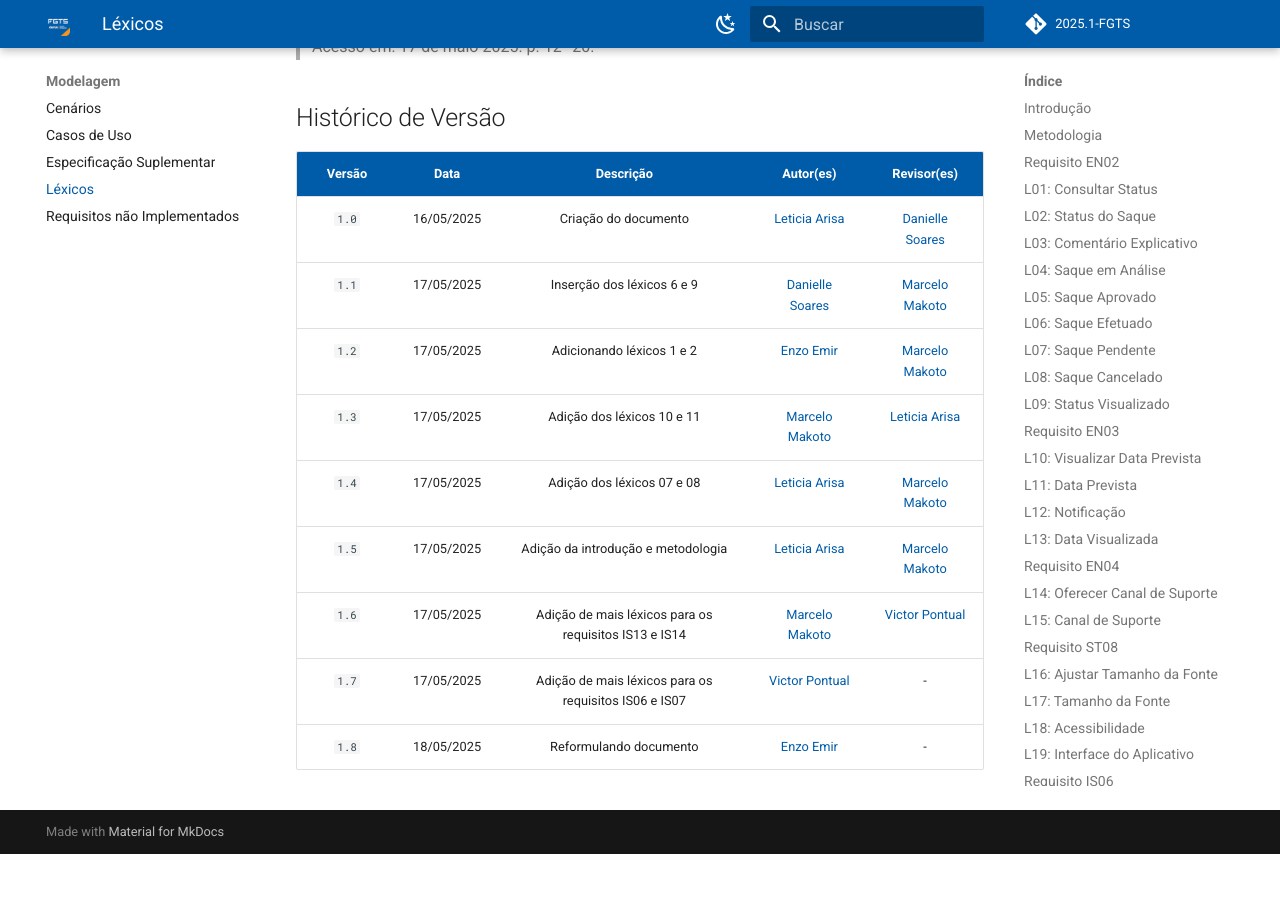
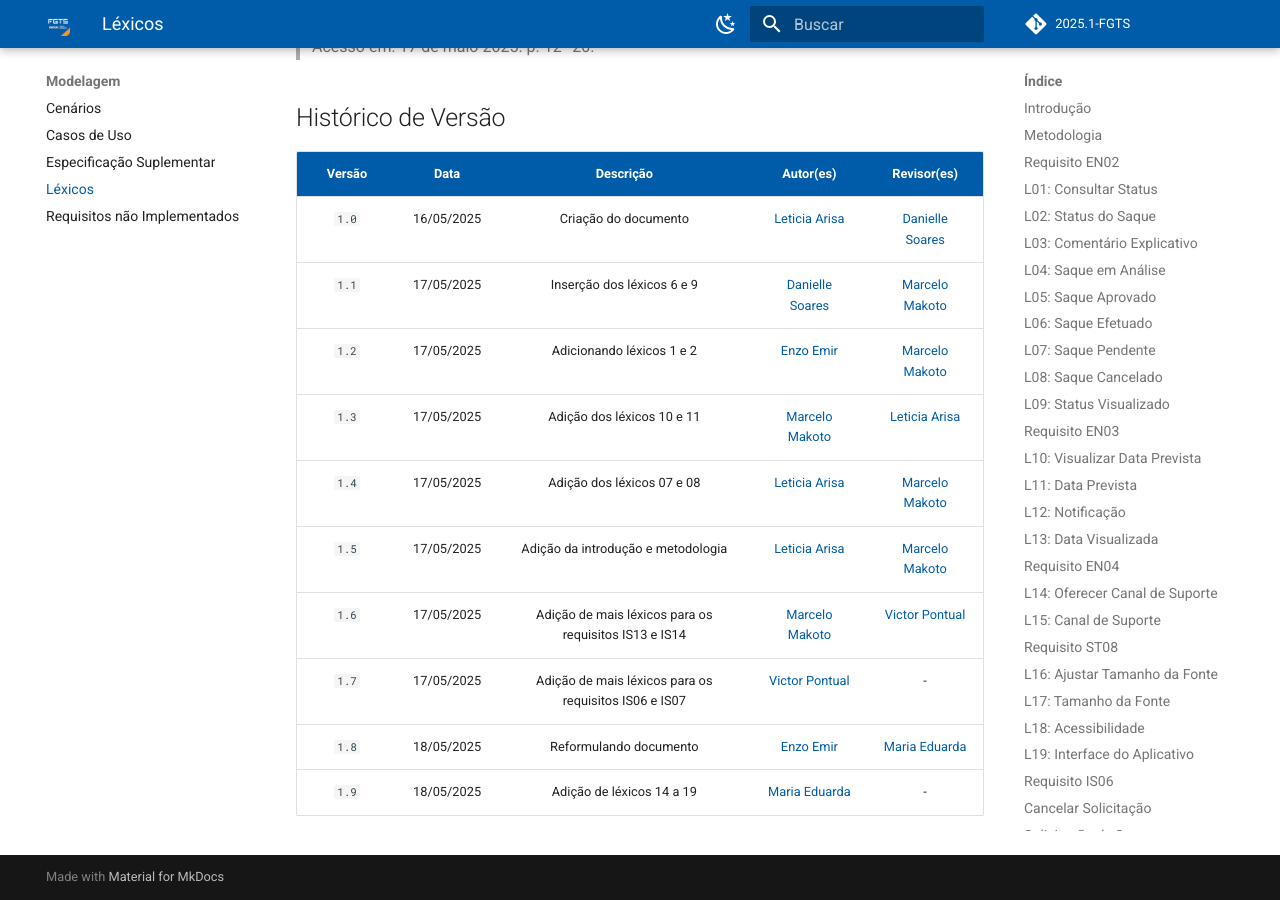
Before and after one commit to eduardodpms/REQ-FGTS, an MkDocs documentation site: the page built from docs/Modelagem/Lexicos.md, in a window 1280 px wide and 900 px high, scrolled down 23183 px. Built offline with MkDocs 1.6.1 and Material for MkDocs 9.7.7, drawn with Linux system fonts in a browser that asks for light colours; comment, search, counter and statistics services are not loaded; before the commit the page ends 24037 px from its top, so only the background shows below that.

Commit message:
update: historico de versao

```diff
--- a/docs/Modelagem/Lexicos.md
+++ b/docs/Modelagem/Lexicos.md
@@ -943,4 +943,5 @@ O léxico XX utiliza o requisito funcional não implementado IS14 (O aplicativo
 | `1.5` | 17/05/2025 | Adição da introdução e metodologia | [Leticia Arisa](https://github.com/Leticia-Arisa-K-Higa) | [Marcelo Makoto](https://github.com/MM4k) |
 | `1.6` | 17/05/2025 | Adição de mais léxicos para os requisitos IS13 e IS14 | [Marcelo Makoto](https://github.com/MM4k)  | [Victor Pontual](https://github.com/VictorPontual) |
 | `1.7` | 17/05/2025 | Adição de mais léxicos para os requisitos IS06 e IS07 | [Victor Pontual](https://github.com/VictorPontual)  | - |
-| `1.8` | 18/05/2025 | Reformulando documento | [Enzo Emir](https://github.com/EnzoEmir)  | - |
+| `1.8` | 18/05/2025 | Reformulando documento | [Enzo Emir](https://github.com/EnzoEmir)  | [Maria Eduarda](https://github.com/dudaa28) |
+| `1.9` | 18/05/2025 | Adição de léxicos 14 a 19 | [Maria Eduarda](https://github.com/dudaa28)  | - |
```
